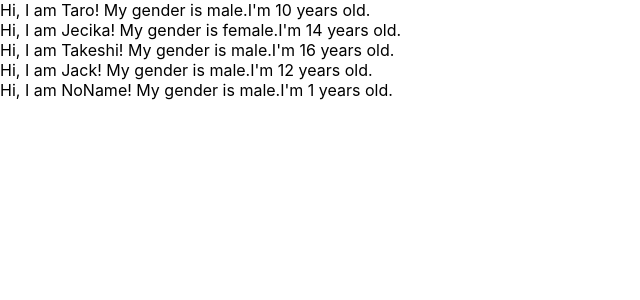
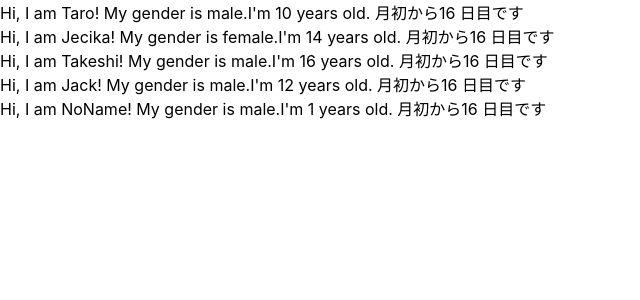
Before and after one commit to hiroshi375/udemy-react-redux-crud-application, a React (Create React App) app: page / in a window 1280 px wide. Shown: the top 300 px of the page, without its empty margins (0-640 px from the left). Built offline with nearby package versions, Linux system fonts and the light colour scheme.

Commit message:
learn props of component

```diff
--- a/src/App.js
+++ b/src/App.js
@@ -4,6 +4,14 @@
 //   const dom = <h1 className="foo">{greeting}</h1>;
 //   return dom;
 // }
+
+function calculateDaysBetweenDates(startDate, endDate) {
+  const start = new Date(startDate);
+  const end = new Date(endDate);
+  const diff = end.getTime() - start.getTime();
+  const days = diff / (1000 * 60 * 60 * 24);
+  return days;
+}
 
 const App = () => {
   const profiles = [
@@ -16,6 +24,7 @@ const App = () => {
   return (
     <div>
       {
+        // プロパティをmap関数で渡す
         profiles.map((profile, index) => {
           return <User name={profile.name} sex={profile.sex} age={profile.age} key={index} />
         })
@@ -25,7 +34,7 @@ const App = () => {
 }
 
 const User = (props) => {
-  return <div>Hi, I am {props.name}! My gender is {props.sex}.I'm {props.age} years old.</div>
+  return <div>Hi, I am {props.name}! My gender is {props.sex}.I'm {props.age} years old. 月初から{calculateDaysBetweenDates('2023/6/1','2023/06/17')} 日目です</div>
 }
 
 User.defaultProps = {
```
